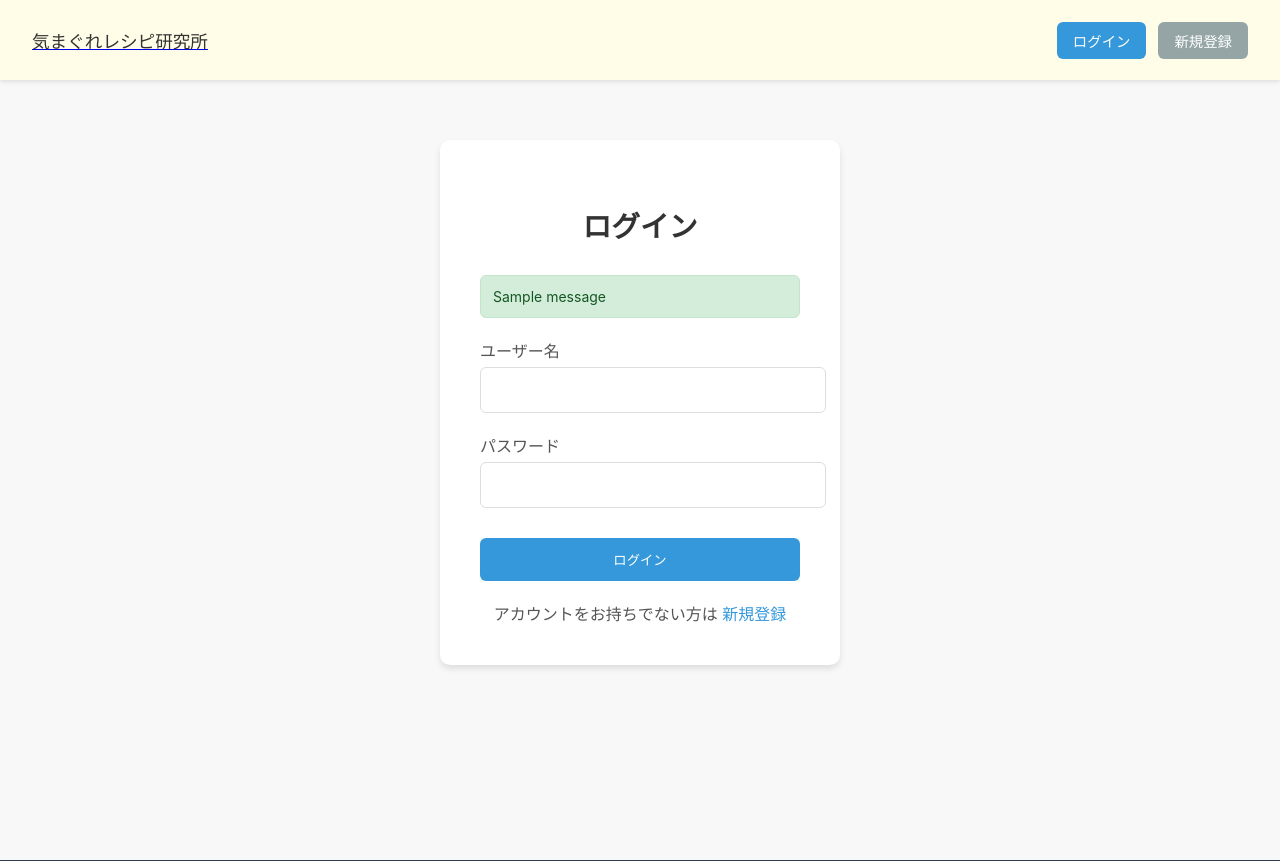
After one commit to haruki26/WhimsicalMeals, a Django app: template users/templates/users/login.html in a window 1280 px wide. The commit adds this page. Shown: the top 861 px of the page. Run offline with Django 5.2, Linux system fonts and the light colour scheme; the template is opened without the code that fills it, so the values that code supplies are empty, except form fields; tables that the repository leaves empty hold one stand-in row (values such as "Sample post"); one stand-in notice (Sample message) is shown; form fields are guessed from the names that the template uses; style sheets or scripts are compiled from the project's sources; some libraries are stand-ins or nearby versions.

Commit message:
add: ログイン機能を実装

```diff
--- a/config/urls.py
+++ b/config/urls.py
@@ -21,4 +21,5 @@ from django.urls import path, include
 urlpatterns = [
     path("admin/", admin.site.urls),
     path("", include("core.urls")),
+    path("users/", include("users.urls")),
 ]
--- /dev/null
+++ b/static/scss/components/_auth.scss
@@ -0,0 +1,150 @@
+// 認証フォーム関連のスタイル
+.auth-container {
+    max-width: 400px;
+    margin: 60px auto;
+    padding: 0 20px;
+}
+
+.auth-form {
+    background: white;
+    padding: 40px;
+    border-radius: 10px;
+    box-shadow: 0 4px 6px rgba(0, 0, 0, 0.1);
+
+    h2 {
+        text-align: center;
+        margin-bottom: 30px;
+        color: $color-fg-primary;
+        font-size: 1.8rem;
+        font-weight: 600;
+    }
+}
+
+.form-group {
+    margin-bottom: 20px;
+
+    label {
+        display: block;
+        margin-bottom: 5px;
+        font-weight: 500;
+        color: $color-fg-secondary;
+    }
+
+    input[type="text"],
+    input[type="password"] {
+        width: 100%;
+        padding: 12px;
+        border: 1px solid #ddd;
+        border-radius: 6px;
+        font-size: 16px;
+        transition: border-color 0.3s ease;
+        font-family: inherit;
+
+        &:focus {
+            outline: none;
+            border-color: #3498db;
+            box-shadow: 0 0 0 2px rgba(52, 152, 219, 0.2);
+        }
+
+        &::placeholder {
+            color: #999;
+        }
+    }
+}
+
+.btn-block {
+    width: 100%;
+    margin-top: 10px;
+}
+
+.auth-links {
+    text-align: center;
+    margin-top: 20px;
+
+    p {
+        margin: 0;
+        color: $color-fg-secondary;
+    }
+
+    a {
+        color: #3498db;
+        text-decoration: none;
+        font-weight: 500;
+
+        &:hover {
+            text-decoration: underline;
+        }
+    }
+}
+
+// アラートメッセージ
+.alert {
+    padding: 12px;
+    margin-bottom: 20px;
+    border-radius: 6px;
+    font-size: 14px;
+
+    &.alert-success {
+        background-color: #d4edda;
+        color: #155724;
+        border: 1px solid #c3e6cb;
+    }
+
+    &.alert-error {
+        background-color: #f8d7da;
+        color: #721c24;
+        border: 1px solid #f5c6cb;
+    }
+
+    &.alert-info {
+        background-color: #d1ecf1;
+        color: #0c5460;
+        border: 1px solid #bee5eb;
+    }
+
+    &.alert-warning {
+        background-color: #fff3cd;
+        color: #856404;
+        border: 1px solid #ffeaa7;
+    }
+}
+
+.error-message {
+    color: #dc3545;
+    font-size: 14px;
+    margin-top: 5px;
+    display: block;
+}
+
+.help-text {
+    color: #666;
+    font-size: 14px;
+    margin-top: 5px;
+    line-height: 1.4;
+
+    ul {
+        margin: 5px 0 0 20px;
+        padding: 0;
+
+        li {
+            margin-bottom: 2px;
+        }
+    }
+}
+
+// レスポンシブ対応
+@media (max-width: $break-point) {
+    .auth-container {
+        margin: 30px auto;
+        padding: 0 15px;
+    }
+
+    .auth-form {
+        padding: 30px 20px;
+    }
+
+    .form-group input[type="text"],
+    .form-group input[type="password"] {
+        font-size: 16px; // iOS でズームを防ぐ
+    }
+}
--- a/static/scss/components/_header.scss
+++ b/static/scss/components/_header.scss
@@ -27,8 +27,18 @@
     }
 
     .header-actions {
+        display: flex;
+        align-items: center;
+        gap: 12px;
+
+        .user-greeting {
+            color: $color-fg-primary;
+            font-size: 0.9rem;
+            margin-right: 8px;
+        }
+
         .btn {
-            padding: 10px 20px;
+            padding: 8px 16px;
             border: none;
             border-radius: 6px;
             cursor: pointer;
@@ -36,6 +46,7 @@
             text-decoration: none;
             transition: all 0.3s ease;
             display: inline-block;
+            font-size: 0.9rem;
 
             &.btn-primary {
                 background-color: #3498db;
@@ -43,6 +54,16 @@
 
                 &:hover {
                     background-color: #2980b9;
+                    transform: translateY(-2px);
+                }
+            }
+
+            &.btn-secondary {
+                background-color: #95a5a6;
+                color: #fff;
+
+                &:hover {
+                    background-color: #7f8c8d;
                     transform: translateY(-2px);
                 }
             }
--- a/static/scss/main.scss
+++ b/static/scss/main.scss
@@ -55,3 +55,4 @@ main {
 @import 'components/header';
 @import 'components/footer';
 @import 'components/hamburger';
+@import 'components/auth';
--- a/templates/includes/_header.html
+++ b/templates/includes/_header.html
@@ -6,7 +6,13 @@
             </a>
         </div>
         <div class="header-actions">
-            <button class="btn btn-primary">ログイン</button>
+            {% if user.is_authenticated %}
+                <span class="user-greeting">こんにちは、{{ user.username }}さん</span>
+                <a href="{% url 'users:logout' %}" class="btn btn-secondary">ログアウト</a>
+            {% else %}
+                <a href="{% url 'users:login' %}" class="btn btn-primary">ログイン</a>
+                <a href="{% url 'users:signup' %}" class="btn btn-secondary">新規登録</a>
+            {% endif %}
         </div>
         <button class="hamburger" id="hamburger-btn">
             <span></span>
--- /dev/null
+++ b/users/templates/users/login.html
@@ -0,0 +1,49 @@
+{% extends 'base.html' %}
+
+{% block title %}ログイン - 気まぐれレシピ研究所{% endblock %}
+
+{% block content %}
+<div class="auth-container">
+    <div class="auth-form">
+        <h2>ログイン</h2>
+
+        {% if messages %}
+            {% for message in messages %}
+                <div class="alert alert-{{ message.tags }}">
+                    {{ message }}
+                </div>
+            {% endfor %}
+        {% endif %}
+
+        <form method="post" class="login-form">
+            {% csrf_token %}
+
+            <div class="form-group">
+                <label for="{{ form.username.id_for_label }}">ユーザー名</label>
+                {{ form.username }}
+                {% if form.username.errors %}
+                    {% for error in form.username.errors %}
+                        <span class="error-message">{{ error }}</span>
+                    {% endfor %}
+                {% endif %}
+            </div>
+
+            <div class="form-group">
+                <label for="{{ form.password.id_for_label }}">パスワード</label>
+                {{ form.password }}
+                {% if form.password.errors %}
+                    {% for error in form.password.errors %}
+                        <span class="error-message">{{ error }}</span>
+                    {% endfor %}
+                {% endif %}
+            </div>
+
+            <button type="submit" class="btn btn-primary btn-block">ログイン</button>
+        </form>
+
+        <div class="auth-links">
+            <p>アカウントをお持ちでない方は <a href="{% url 'users:signup' %}">新規登録</a></p>
+        </div>
+    </div>
+</div>
+{% endblock %}
```
Also changed, not shown: users/templates/users/signup.html (added, +68 -0 lines), users/urls.py (added, +11 -0 lines), users/views.py (+56 -2 lines).
